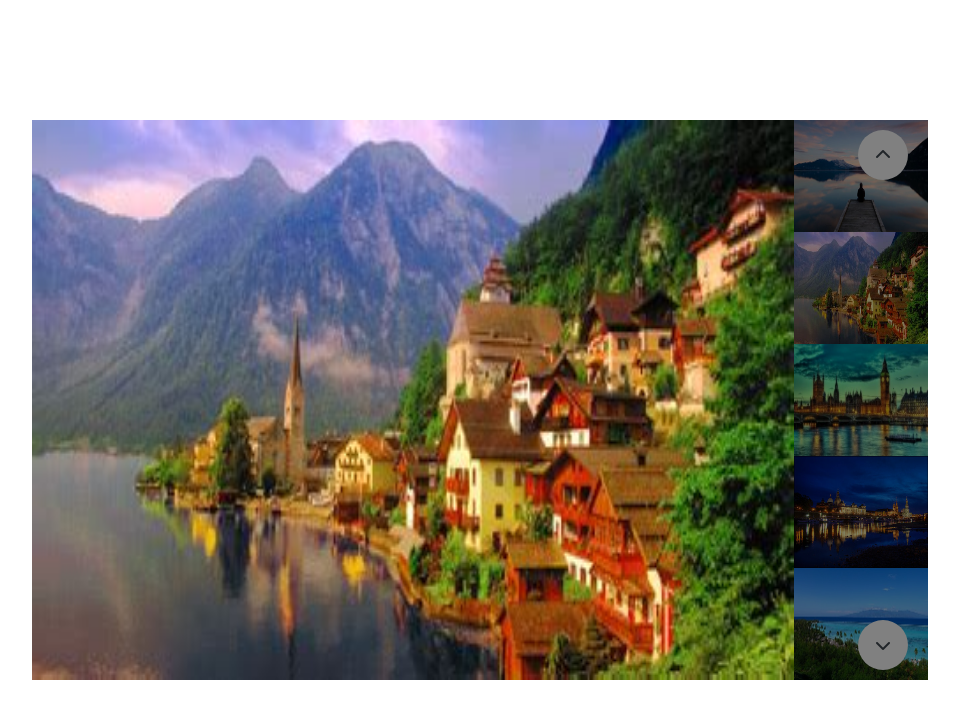
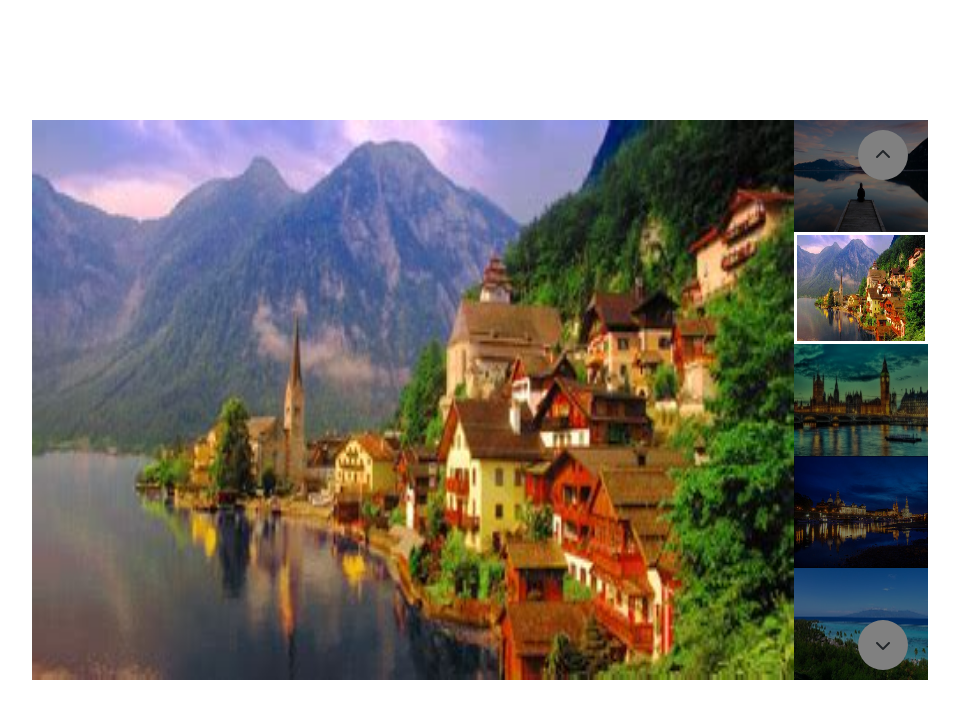
Before and after one commit to Massimo1204/js-array-carousel, a plain HTML site: page index.html in a window 1280 px wide. Both pictures are taken after a click on the element 1043 px from the left and 645 px from the top of the page. Shown: the whole page, without its empty margins (160-1119 px from the left). Drawn offline with nearby package versions, Linux system fonts and the light colour scheme.

Commit message:
down button sidebar

```diff
--- a/css/style.css
+++ b/css/style.css
@@ -35,7 +35,7 @@
 }
 
 .active{
-    filter: brightness(1);
+    filter: brightness(100%)!important;
     border: 3px solid white;
 }
 
--- a/js/main.js
+++ b/js/main.js
@@ -5,19 +5,23 @@ let sideImageSelector;
 const buttonDown = document.getElementById('my-button-down');
 const buttonUp = document.getElementById('my-button-up');
 let counter = 1;
-
 mainImageWrapper.innerHTML = images[0];
 
 for(let i=0; i<5 ; i++){
     sideImageWrapper.innerHTML += images[i];
 }
+let sideImageSelectorPrevious = sideImageWrapper.querySelector('img:nth-child('+1+')');
+console.log(sideImageSelectorPrevious);
 
 function changeImageDown(){
+    sideImageSelectorPrevious.classList.remove('active');
     mainImageWrapper.innerHTML = images[counter];
-    sideImageSelector = sideImageWrapper.querySelector('img:nth-child('+counter+++')');
+    sideImageSelector = sideImageWrapper.querySelector('img:nth-child('+(counter+1)+')');
+    sideImageSelectorPrevious = sideImageSelector;
+    sideImageSelector.classList.add('active');
     console.log(sideImageSelector);
     if(counter >= 4 ){
-        counter = 0;
+        counter = -1;
     }
     counter++;
 }
```
